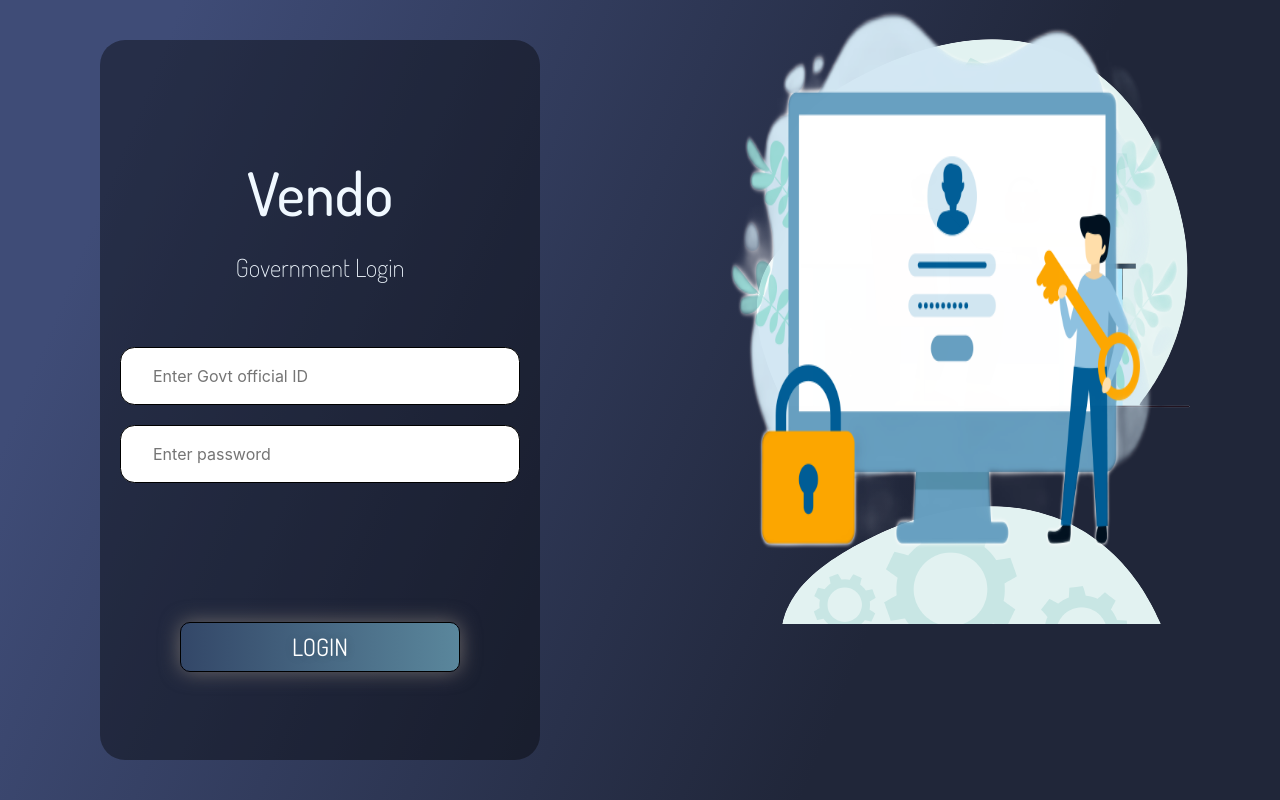
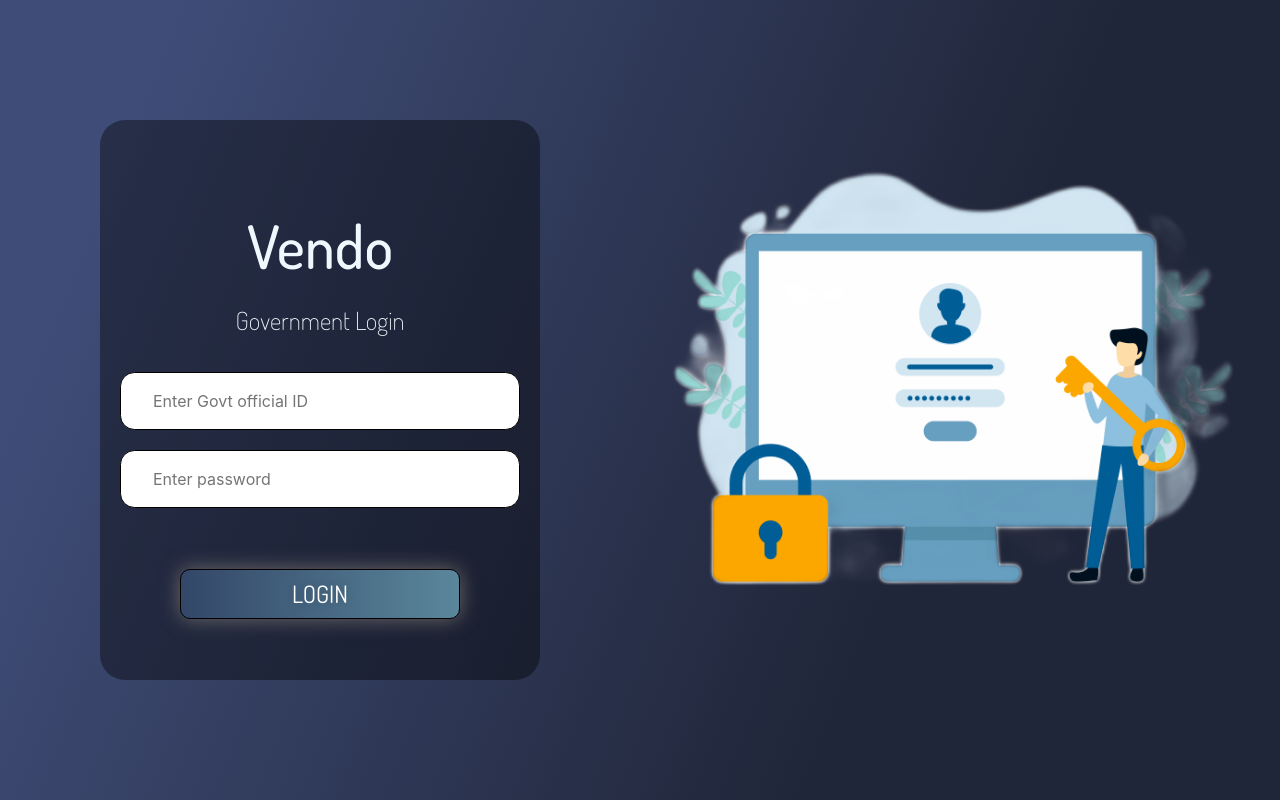
Before and after one commit to Krishanadave671/SIH-vendo, a Next.js app in the folder Website/vendo/: page /government_login in a window 1280 px wide. Built offline with nearby package versions, Linux system fonts and the light colour scheme.

Commit message:
Kuch toh kiys

```diff
--- a/Website/vendo/styles/GovernmentLogin.css
+++ b/Website/vendo/styles/GovernmentLogin.css
@@ -78,7 +78,7 @@
     background-color: rgb(0, 0, 0, 0.4);
     display: grid;
     place-items: center;
-    height: 90vh;
+    height: 70vh;
     padding: 20px;
     border-radius: 25px;
     padding-top: 5em;
@@ -91,12 +91,3 @@
     place-items: center;
     grid-gap: 1em;
   }
-
-  .ImageForLogin{
-    background-image: url(../Images/Mannew.png);
-    width: 80%;
-    height: 80%;
-    display: flex;
-    margin-top: -30%;
-
-  }
```
